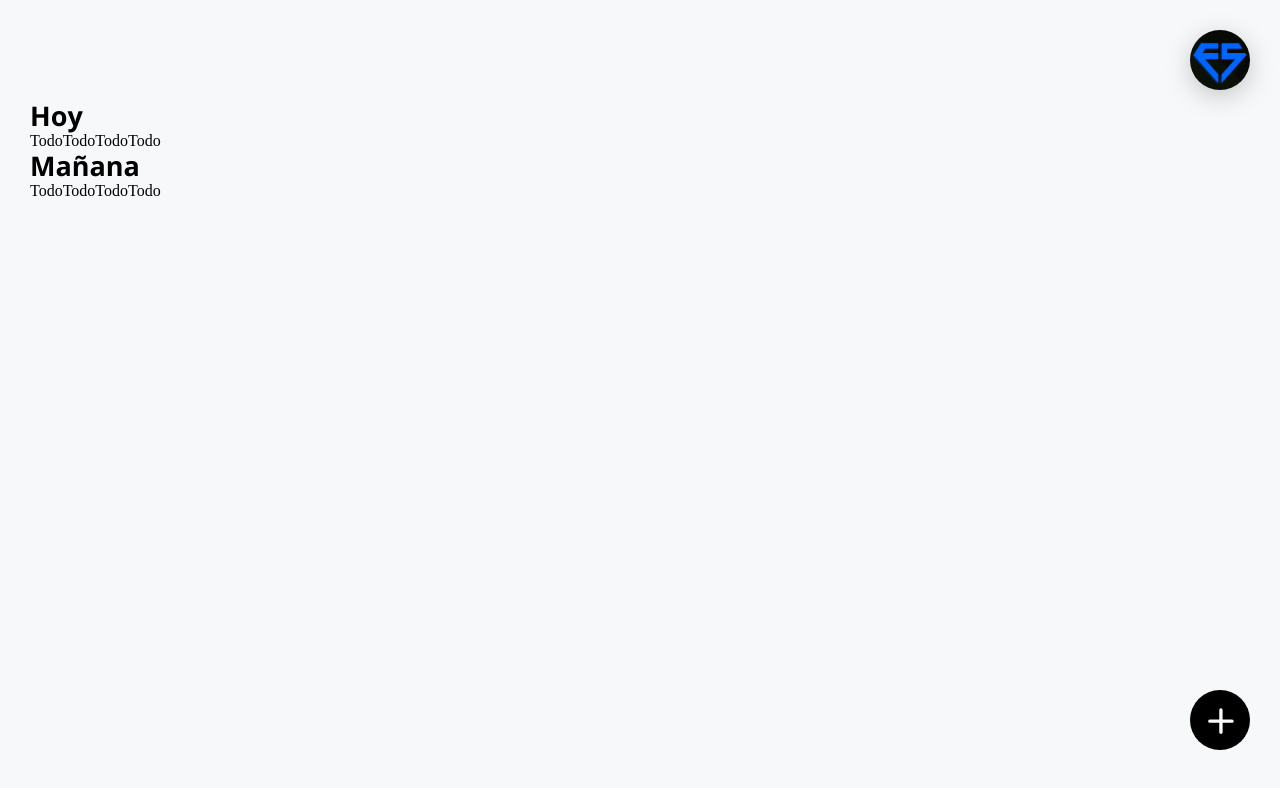
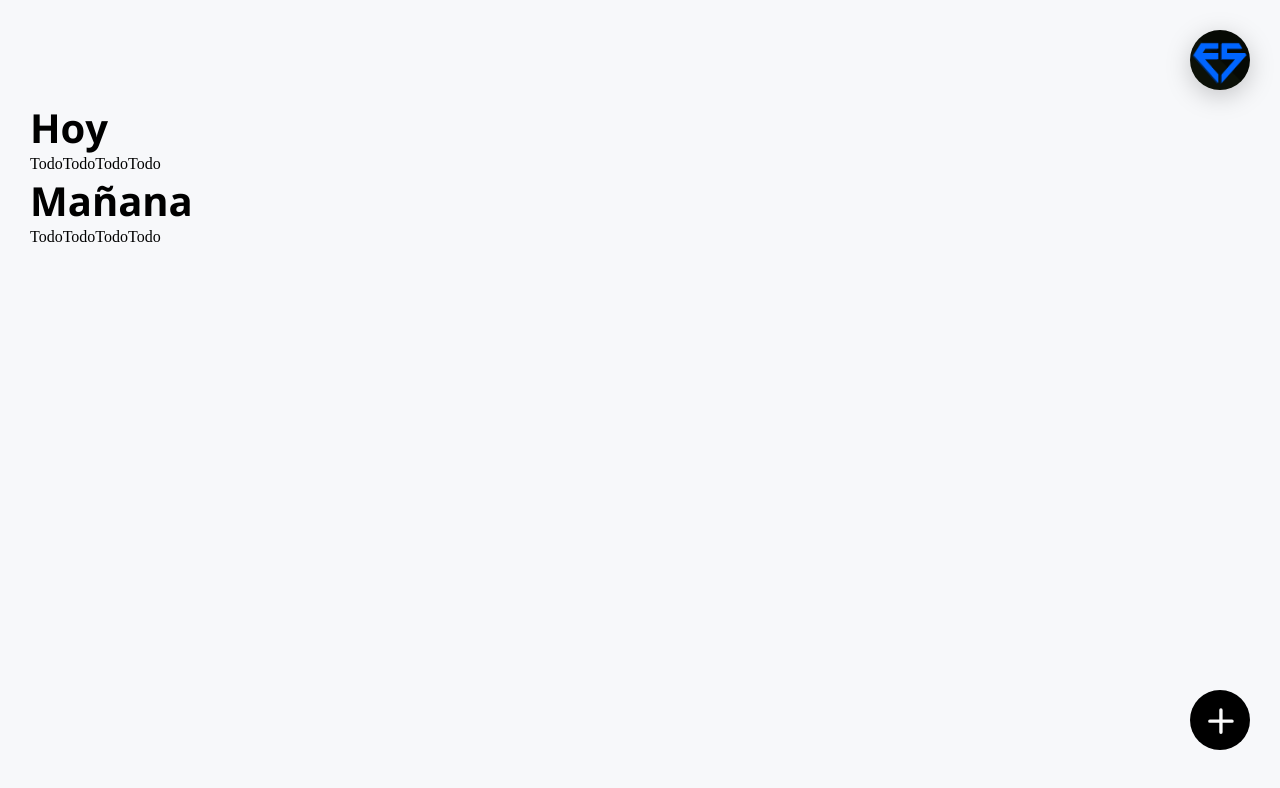
Before and after one commit to francobalich/Minimal-TodoApp, a React (Vite) app: page / in a window 1280 px wide. Shown: the top 788 px of the page. Built offline with nearby package versions, Linux system fonts and the light colour scheme.

Commit message:
Change font size

```diff
--- a/src/TodoApp/styles/Title.css
+++ b/src/TodoApp/styles/Title.css
@@ -2,6 +2,5 @@
     font-family: 'Open Sans';
     font-style: normal;
     font-weight: 700;
-    font-size: 27px;
-    line-height: 32px;
+    font-size: 40px;
 }
```
